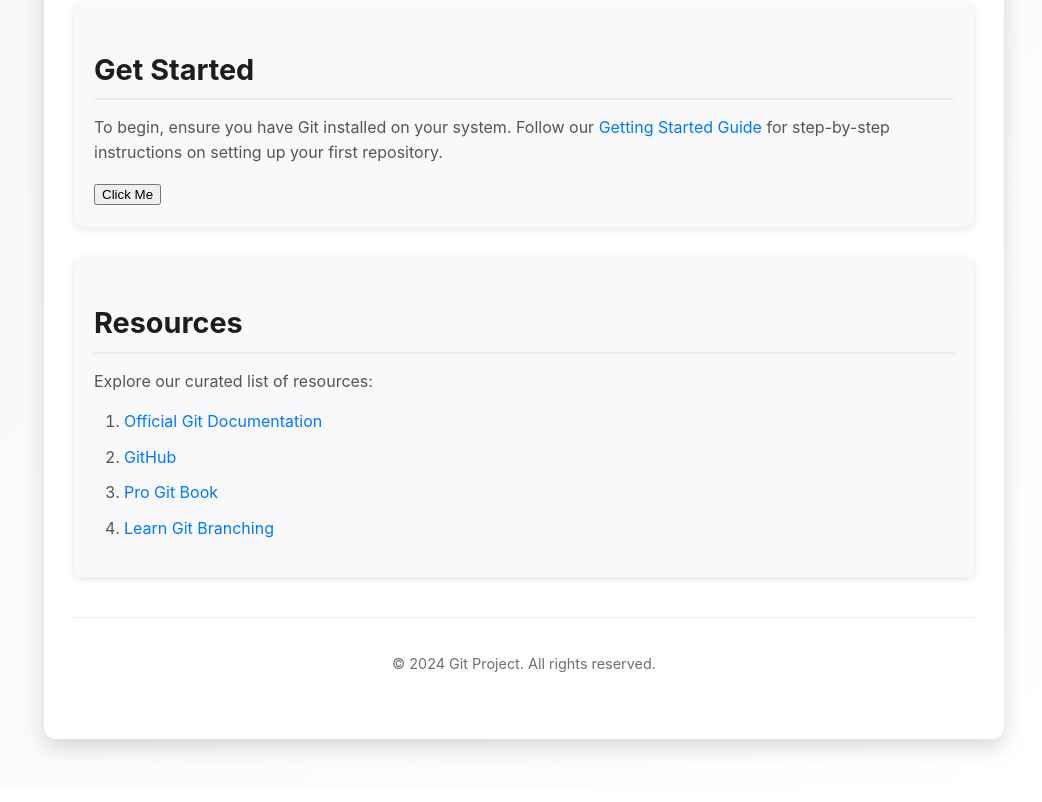
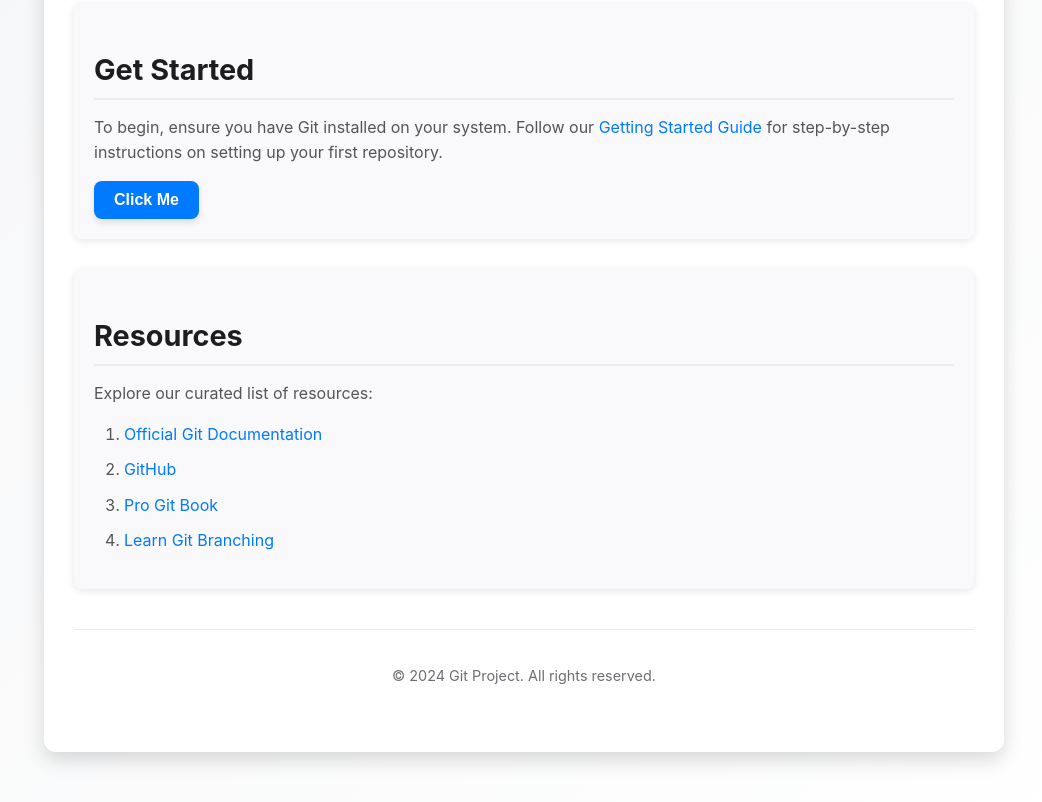
Before and after one commit to hariharan9572/gitproject2, a plain HTML site: page index.html in a window 1280 px wide. Shown: the part 757-1559 px from the top of the page, without its empty margins (116-1158 px from the left). Drawn offline with Linux system fonts and the light colour scheme.

Commit message:
styles.css file modified

```diff
--- a/styles.css
+++ b/styles.css
@@ -105,3 +105,28 @@ footer {
     background-color: #ffffff;
     border-top: 1px solid #ececec;
 }
+/* Button Styles */
+button {
+    background-color: #007aff; /* Apple's signature blue color */
+    color: #ffffff;
+    border: none;
+    border-radius: 8px;
+    padding: 10px 20px;
+    font-size: 1rem;
+    font-weight: bold;
+    cursor: pointer;
+    box-shadow: 0 4px 6px rgba(0, 0, 0, 0.1);
+    transition: all 0.3s ease;
+}
+
+button:hover {
+    background-color: #005bb5; /* Darker blue for hover */
+    box-shadow: 0 6px 10px rgba(0, 0, 0, 0.2);
+    transform: translateY(-2px); /* Slight lift on hover */
+}
+
+button:active {
+    background-color: #003f7f; /* Even darker blue for active state */
+    transform: translateY(0); /* Reset lift on click */
+    box-shadow: 0 4px 6px rgba(0, 0, 0, 0.1);
+}
```
